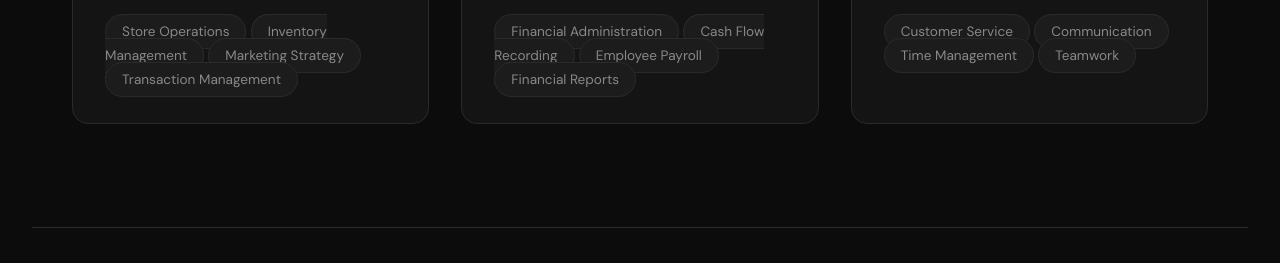
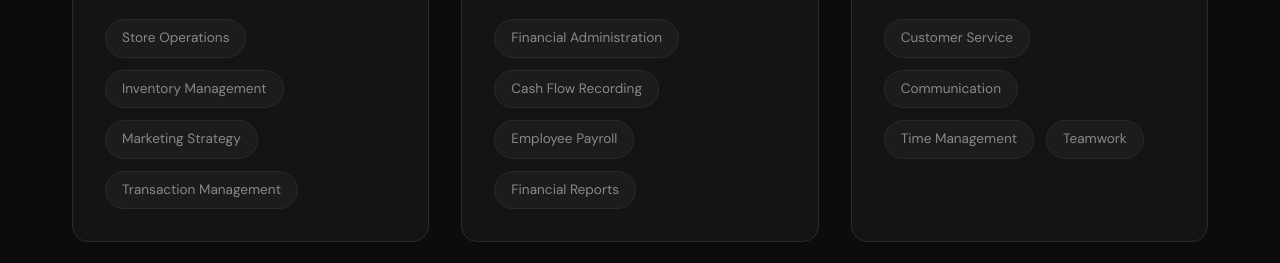
Before and after one commit to Dinoxxc/nadia-salsabila-portfolio, a plain HTML site: page dist/index.html in a window 1280 px wide. Shown: the part 2118-2381 px from the top of the page. Drawn offline with nearby package versions, Linux system fonts and the light colour scheme.

Commit message:
Fix: CSS layout for Core Competencies skills section
- Added missing .skill-tags CSS with flexbox layout
- Skills tags now display properly with flex-wrap
- Added gap spacing between skill tags
- Updated all files in src/pages/, dist/, and static-site/
- Fixes layout issues in Core Competencies section

```diff
--- a/dist/index.html
+++ b/dist/index.html
@@ -212,6 +212,7 @@
         .skills-grid { display: grid; grid-template-columns: repeat(auto-fit, minmax(clamp(250px, 70vw, 300px), 1fr)); gap: clamp(1.5rem, 3vw, 2rem); }
         .skill-category { background: var(--bg-secondary); border: 1px solid var(--border); border-radius: 16px; padding: clamp(1.5rem, 3vw, 2rem); }
         .skill-category h3 { font-family: 'DM Sans', sans-serif; font-size: clamp(0.95rem, 2vw, 1.1rem); font-weight: 600; margin-bottom: clamp(1rem, 2vw, 1.5rem); display: flex; align-items: center; gap: 0.75rem; }
+        .skill-tags { display: flex; flex-wrap: wrap; gap: clamp(0.5rem, 1vw, 0.75rem); }
         .skill-tag { padding: clamp(0.35rem, 1vw, 0.5rem) clamp(0.75rem, 1.5vw, 1rem); background: var(--bg-tertiary); border: 1px solid var(--border); border-radius: 50px; font-size: clamp(0.75rem, 1.5vw, 0.85rem); color: var(--text-secondary); transition: all 0.3s; }
 
         footer { margin-top: clamp(4rem, 8vw, 8rem); padding: 0 clamp(1rem, 3vw, 2rem) clamp(1.5rem, 3vw, 3rem); }
```
Also changed, not shown: src/pages/index.html (+1 -0 lines), static-site/index.html (+1 -0 lines).
